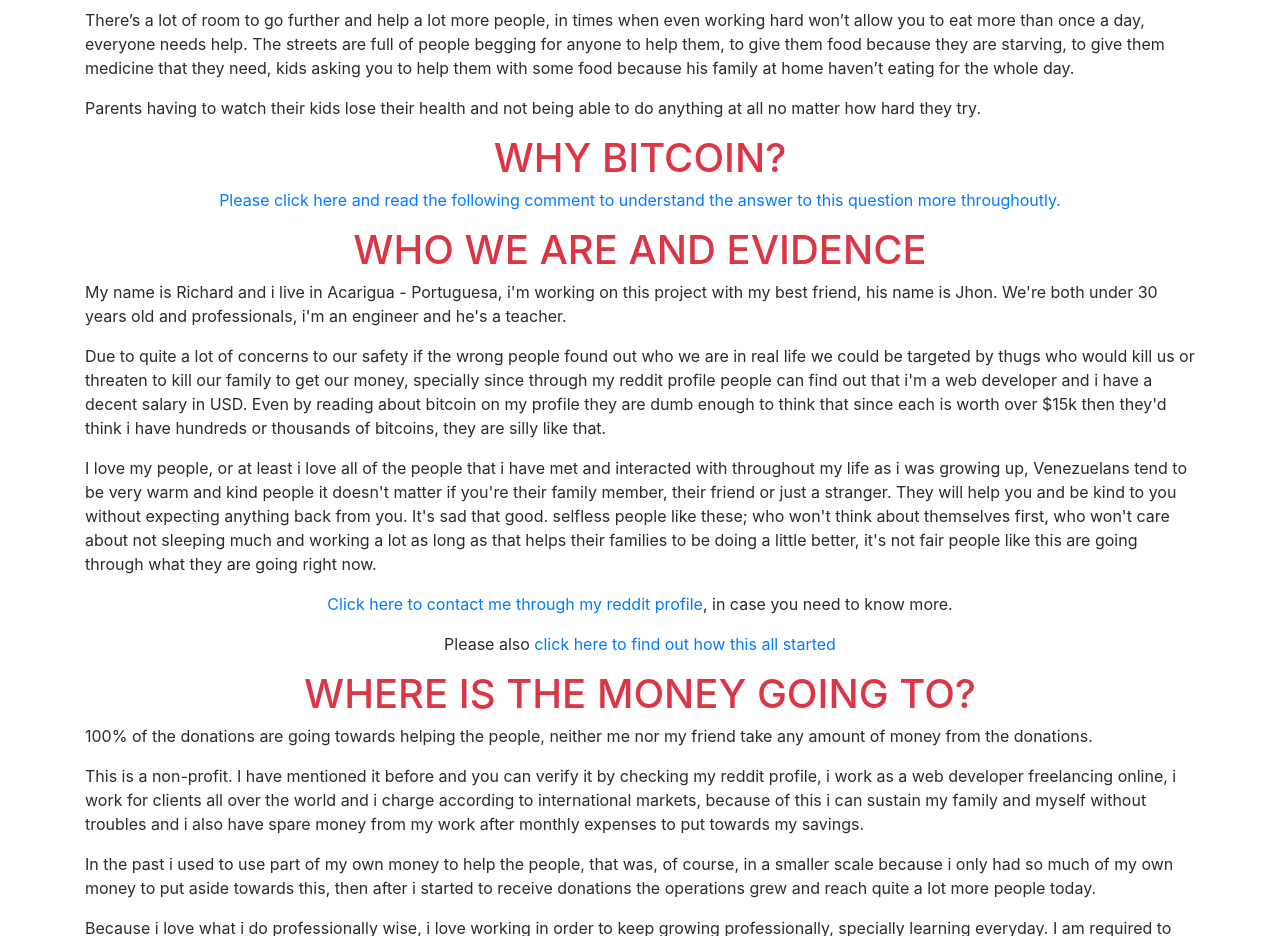
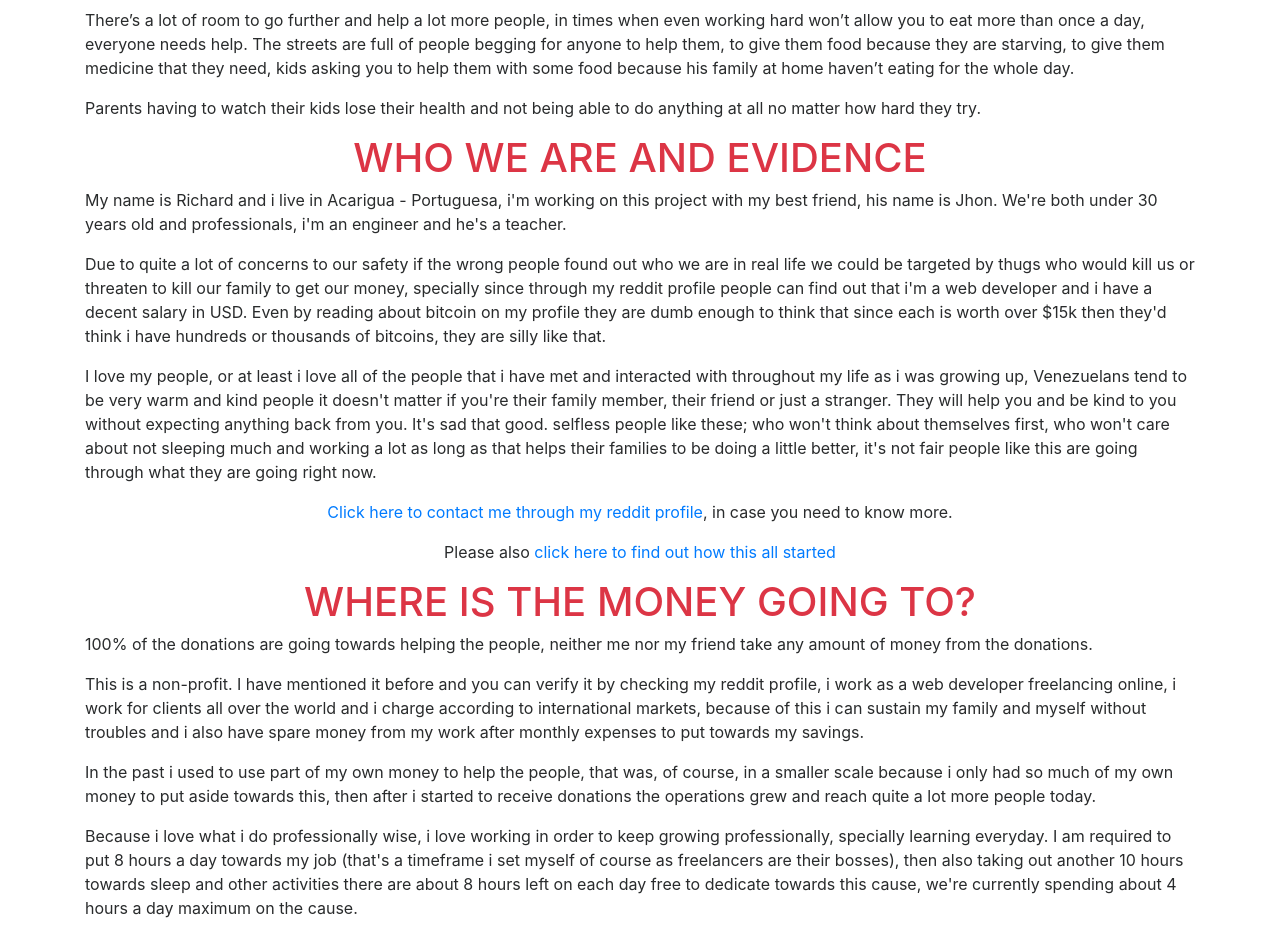
Before and after one commit to thrandomguy/ve_help, a plain HTML site: page index.html in a window 1280 px wide. Shown: the part 4700-5636 px from the top of the page. Drawn offline with nearby package versions, Linux system fonts and the light colour scheme.

Commit message:
Update index.html

```diff
--- a/index.html
+++ b/index.html
@@ -356,33 +356,6 @@
 
 
 
-     <div class="row">
-        <div class="col-md-12">
-          <h1 class="text-center text-danger">WHY BITCOIN?</h1>
-
-          <p class="text-center" >
-
-            <a href="https://www.reddit.com/r/Bitcoin/comments/7hpx3b/want_to_know_how_55usd_or_600kvef_looks_like_in/dqsu9ad/">Please click here and read the following comment to understand the answer to this question more throughoutly.</a>
-
-          </p>
-
-
-
-          <!--<p class="">As Venezuelans our banks can't receive or send money outside the country, nor can we use our credit and debit cards to make purchases outside the country, we can still use processors like paypal and verify them through virtual cards, however,
-            if paypal decided to froze our account we wouldn't access those funds ever again, the reason being that all the payment processors here only allows us to attach United States bank accounts to them, which it is impossible for us to have unless
-            we visit the US. Bitcoin is a blessing to us Venezuelans, it allows us to escape from our currencies inflation for those of us that are able to put money towards savings.</p> -->
-          </div>
-        </div>
-
-
-
-
-
-
-
-
-
-
 
 
 
```
